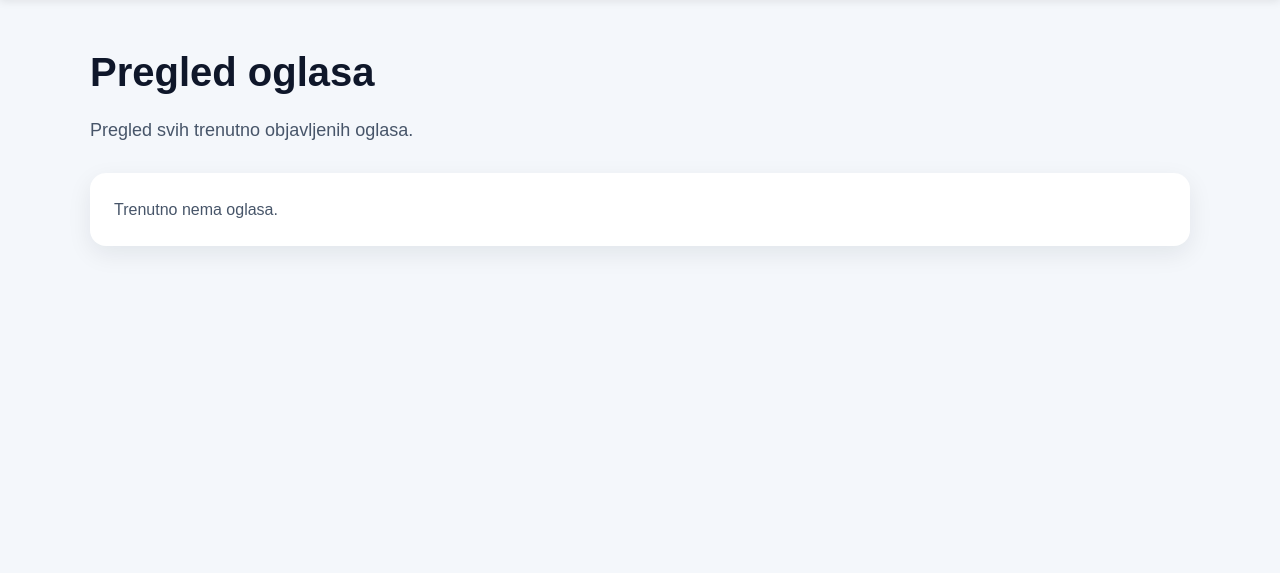
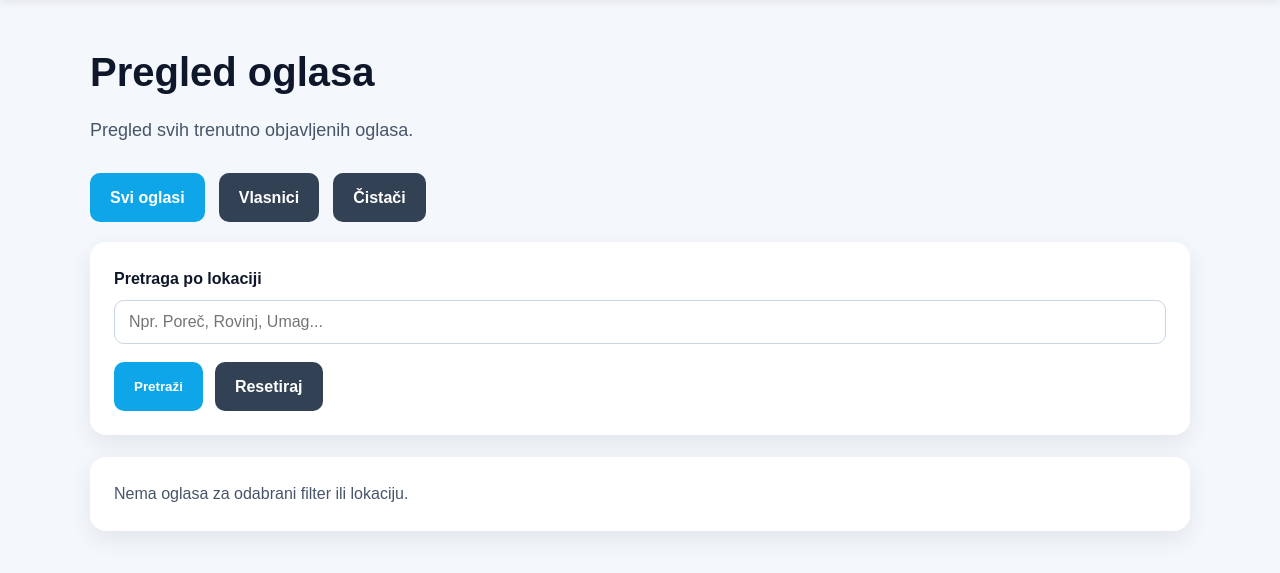
Before and after one commit to TinB22/Adria_clean, a Flask app: page /listings in a window 1280 px wide. Shown: the part 81-654 px from the top of the page. Run offline with Flask 3, Linux system fonts and the light colour scheme; data that the repository does not hold is empty.

Commit message:
Filter i search bar

```diff
--- a/app.py
+++ b/app.py
@@ -11,6 +11,11 @@ client = MongoClient(app.config["MONGO_URI"])
 db = client[app.config["DB_NAME"]]
 listings_collection = db["listings"]
 
+#helper funkcija
+def format_datetime(dt):
+    if dt:
+        return dt.strftime("%d.%m.%Y. u %H:%M")
+    return ""
 
 @app.route("/")
 def home():
@@ -44,8 +49,30 @@ def create_listing():
 
 @app.route("/listings")
 def listings():
-    all_listings = list(listings_collection.find().sort("created_at", -1))
-    return render_template("listings.html", listings=all_listings)
+    selected_type = request.args.get("type", "all")
+    location = request.args.get("location", "").strip()
+
+    query = {}
+
+    if selected_type == "owner":
+        query["user_type"] = "owner"
+    elif selected_type == "cleaner":
+        query["user_type"] = "cleaner"
+
+    if location:
+        query["location"] = {"$regex": location, "$options": "i"}
+
+    all_listings = list(listings_collection.find(query).sort("created_at", -1))
+
+    for listing in all_listings:
+        listing["formatted_created_at"] = format_datetime(listing.get("created_at"))
+
+    return render_template(
+        "listings.html",
+        listings=all_listings,
+        selected_type=selected_type,
+        location=location
+    )
 
 @app.route("/admin")
 def admin():
--- a/static/style.css
+++ b/static/style.css
@@ -202,3 +202,11 @@ textarea {
     font-size: 14px;
     margin-top: 10px;
 }
+
+.button-group {
+    margin-bottom: 10px;
+}
+
+.form-card {
+    margin-top: 20px;
+}
--- a/templates/listings.html
+++ b/templates/listings.html
@@ -5,6 +5,45 @@
 {% block content %}
 <h1 class="page-title">Pregled oglasa</h1>
 <p class="page-subtitle">Pregled svih trenutno objavljenih oglasa.</p>
+
+<div class="button-group">
+    <a href="{{ url_for('listings', location=location) }}"
+       class="btn {% if selected_type != 'all' %}btn-secondary{% endif %}">
+        Svi oglasi
+    </a>
+
+    <a href="{{ url_for('listings', type='owner', location=location) }}"
+       class="btn {% if selected_type != 'owner' %}btn-secondary{% endif %}">
+        Vlasnici
+    </a>
+
+    <a href="{{ url_for('listings', type='cleaner', location=location) }}"
+       class="btn {% if selected_type != 'cleaner' %}btn-secondary{% endif %}">
+        Čistači
+    </a>
+</div>
+
+<section class="form-card">
+    <form method="GET" action="{{ url_for('listings') }}">
+        <input type="hidden" name="type" value="{{ selected_type }}">
+
+        <div class="form-group">
+            <label for="location">Pretraga po lokaciji</label>
+            <input
+                type="text"
+                id="location"
+                name="location"
+                placeholder="Npr. Poreč, Rovinj, Umag..."
+                value="{{ location }}"
+            >
+        </div>
+
+        <div class="actions-row">
+            <button type="submit" class="btn">Pretraži</button>
+            <a href="{{ url_for('listings') }}" class="btn btn-secondary">Resetiraj</a>
+        </div>
+    </form>
+</section>
 
 {% if listings %}
     {% for listing in listings %}
@@ -31,13 +70,13 @@
                 </p>
                 <p><strong>Lokacija:</strong> {{ listing.location }}</p>
                 <p><strong>Kontakt:</strong> {{ listing.contact }}</p>
-                <p><strong>Datum objave:</strong> {{ listing.created_at }}</p>
+                <p><strong>Datum objave:</strong> {{ listing.formatted_created_at }}</p>
             </div>
         </article>
     {% endfor %}
 {% else %}
     <div class="empty-state">
-        <p>Trenutno nema oglasa.</p>
+        <p>Nema oglasa za odabrani filter ili lokaciju.</p>
     </div>
 {% endif %}
 {% endblock %}
```
